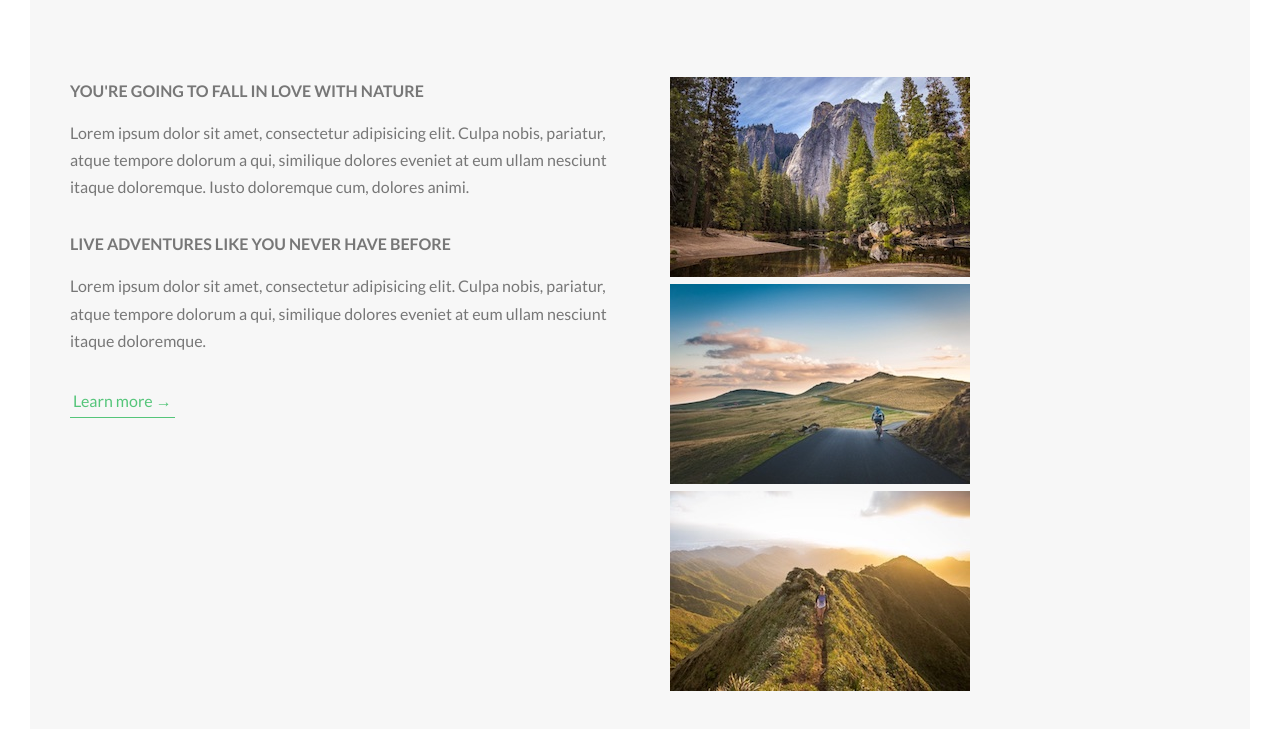
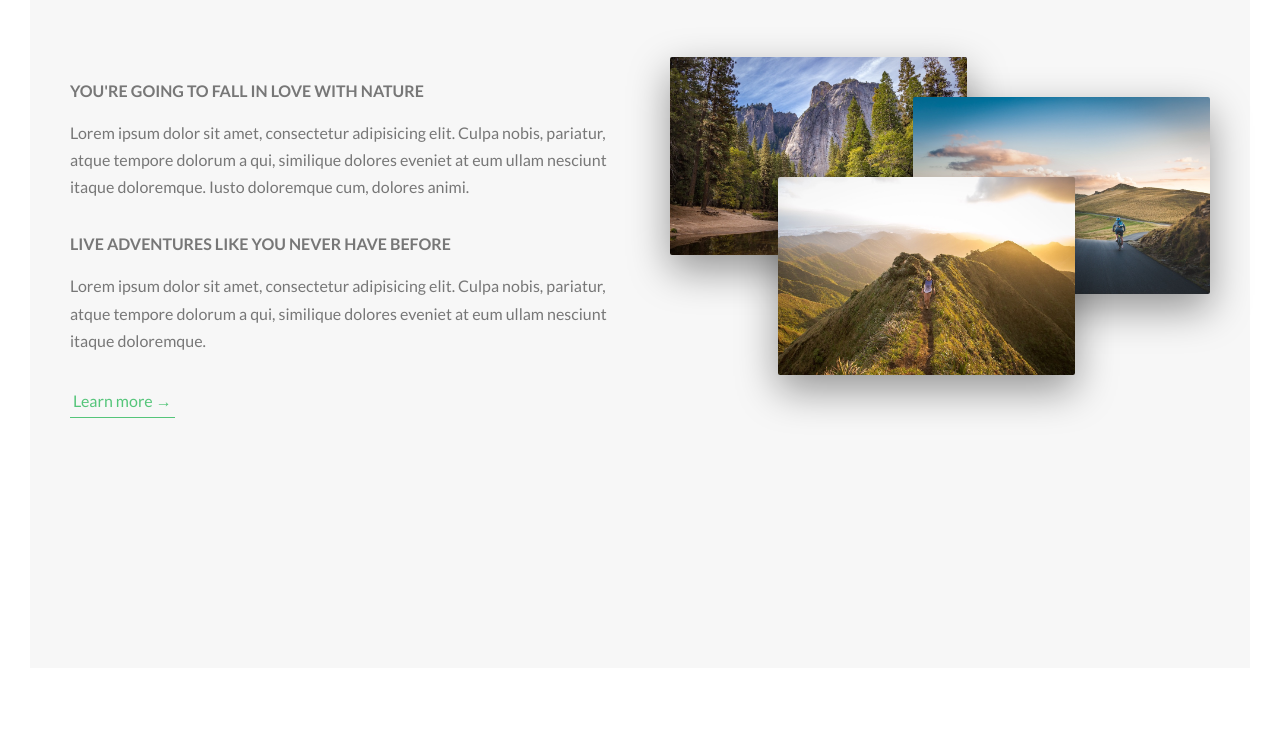
Before and after one commit to jvpereirarocha/natours, a website: page index.html in a window 1280 px wide. Shown: the part 943-1672 px from the top of the page. After the commit the page ends 1641 px from the top, so only its background shows below. Drawn offline with Linux system fonts and the light colour scheme.

Commit message:
adding style to composition images

```diff
--- a/index.html
+++ b/index.html
@@ -50,9 +50,9 @@
                     </div>
                     <div class="col-1-of-2">
                         <div class="composition">
-                            <img src="img/nat-1.jpg" alt="Photo 1" class="composition__photo composition__photo--p1">
-                            <img src="img/nat-2.jpg" alt="Photo 2" class="composition__photo composition__photo--p2">
-                            <img src="img/nat-3.jpg" alt="Photo 3" class="composition__photo composition__photo--p3">
+                            <img src="img/nat-1-large.jpg" alt="Photo 1" class="composition__photo composition__photo--p1">
+                            <img src="img/nat-2-large.jpg" alt="Photo 2" class="composition__photo composition__photo--p2">
+                            <img src="img/nat-3-large.jpg" alt="Photo 3" class="composition__photo composition__photo--p3">
                         </div>
                     </div>
                 </div>
--- a/sass/components/_composition.scss
+++ b/sass/components/_composition.scss
@@ -0,0 +1,37 @@
+.composition {
+    position: relative;
+
+    &__photo {
+        width: 55%;
+        box-shadow: 0 1.5rem 4rem rgba($color-black, .4);
+        border-radius: 2px;
+        position: absolute;
+        z-index: 10;
+        transition: all .2s;
+        outline-offset: 2rem;
+
+        &--p1 {
+            left: 0;
+            top: -2rem;
+        }
+        &--p2 {
+            right: 0;
+            top: 2rem;
+        }
+        &--p3 {
+            left: 20%;
+            top: 10rem;
+        }
+
+        &:hover {
+            outline: 1.5rem solid $color-primary;
+            transform: scale(1.05) translateY(-.5rem);
+            box-shadow: 0 2.5rem 4rem rgba($color-black, .5);
+            z-index: 20;
+        }
+    }
+
+    &:hover &__photo:not(:hover) {
+        transform: scale(.95);
+    }
+}
```
Also changed, not shown: css/style.css.
